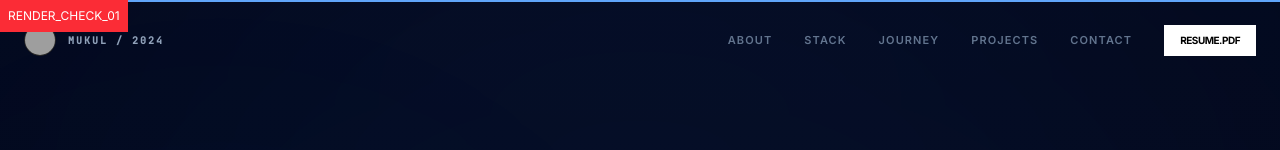
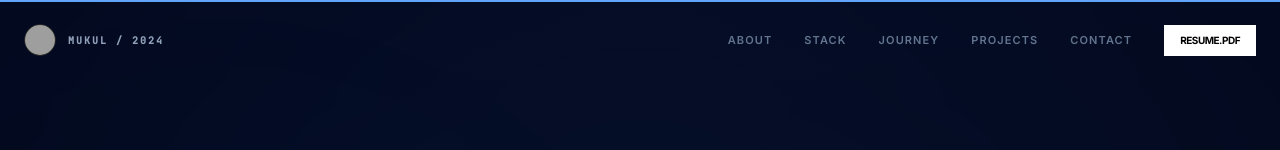
Before and after one commit to mukulranjan3990/mukul-ranjan-portfolio, a React (Vite) app: page / in a window 1280 px wide. Shown: the top 150 px of the page. Built offline with nearby package versions, Linux system fonts and the light colour scheme; grey boxes are pictures that could not be loaded.

Commit message:
Remove debug element from App component
Removed RENDER_CHECK_01 debug element from App component.

```diff
--- a/src/App.tsx
+++ b/src/App.tsx
@@ -25,7 +25,7 @@ export default function App() {
 
   return (
     <div className="relative selection:bg-brand/30 selection:text-white overflow-x-hidden">
-      <div className="fixed top-0 left-0 bg-red-500 text-white z-[999] p-2 text-xs">RENDER_CHECK_01</div>
+
       {/* Progress Bar */}
       <motion.div
         className="fixed top-0 left-0 right-0 h-[2px] bg-brand z-[100] origin-left"
```
